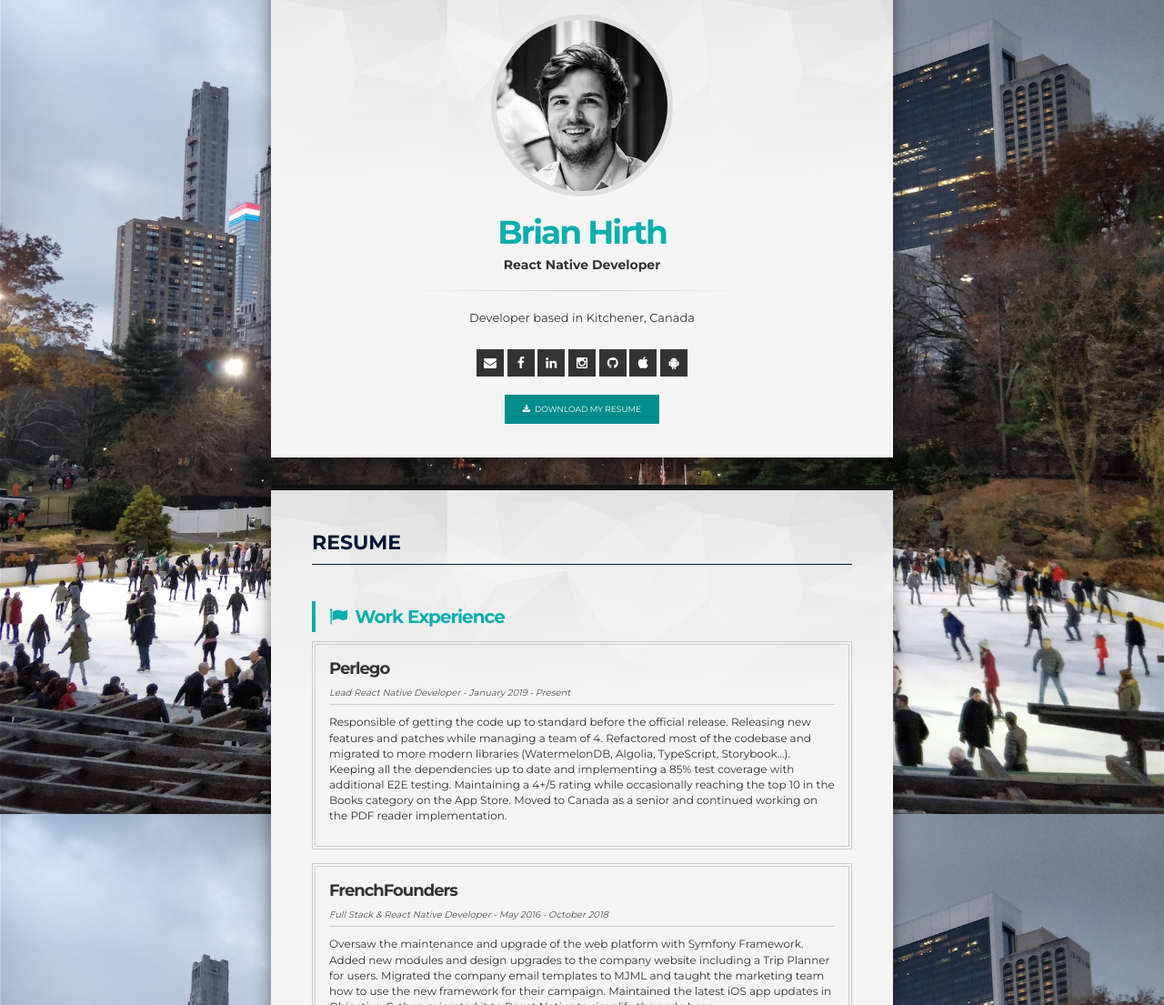
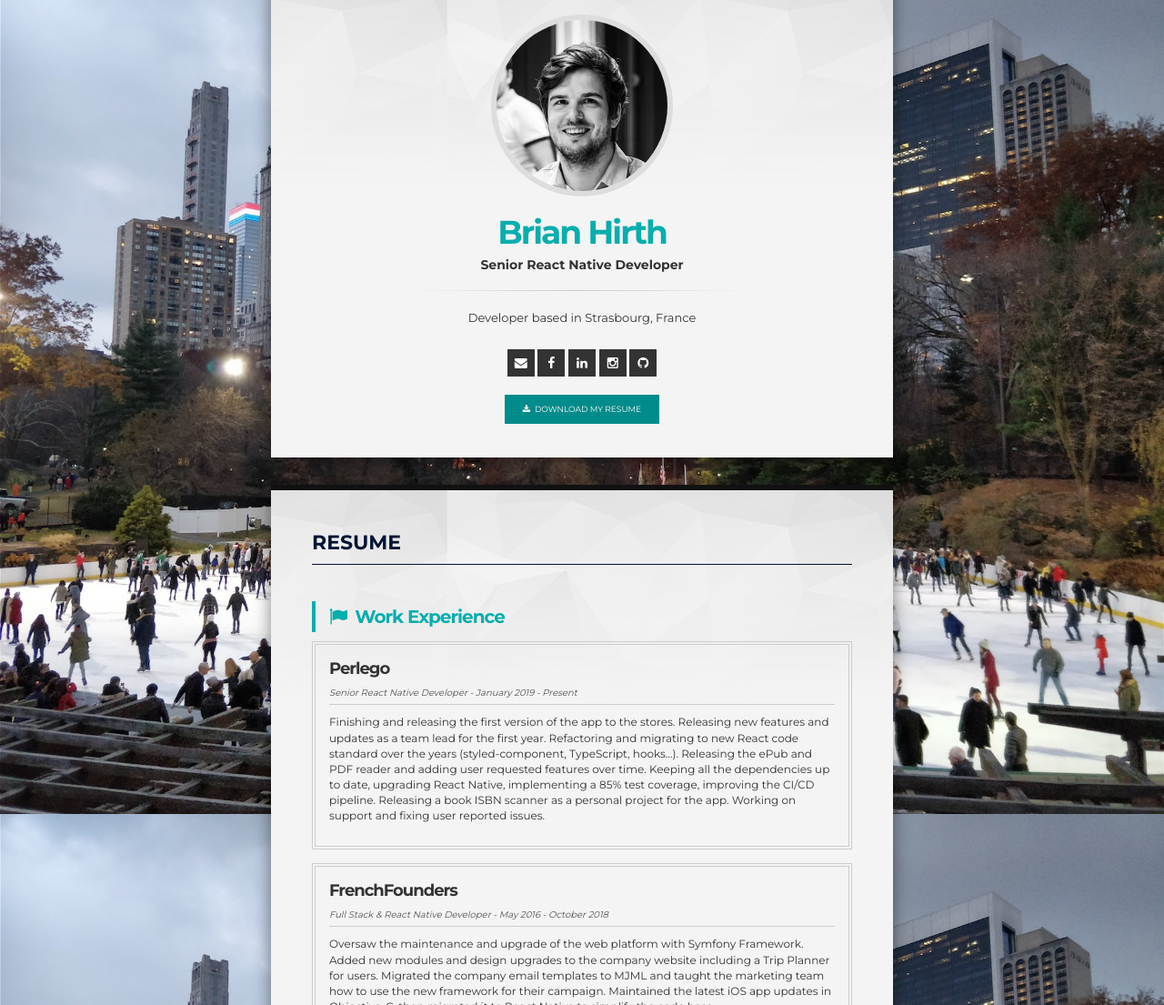
Before and after one commit to hirthbrian/brian-hirth-website, a plain HTML site: page index.html in a window 1280 px wide. Shown: the part 65-1170 px from the top of the page at 91% size. Drawn offline with Linux system fonts and the light colour scheme.

Commit message:
update resume

```diff
--- a/index.html
+++ b/index.html
@@ -23,10 +23,10 @@
             </div>
             <div class="vcard-profile-description">
                 <h1 class="profile-title"><span class="color1">Brian Hirth</span></h1>
-                <h2 class="profile-subtitle">React Native Developer</h2>
+                <h2 class="profile-subtitle">Senior React Native Developer</h2>
                 <hr class="hr1">
                 <div class="vcard-profile-description-text">
-                    <p>Developer based in Kitchener, Canada</p>
+                    <p>Developer based in Strasbourg, France</p>
                 </div>
             </div>
             <div class="vcard-footer">
@@ -36,8 +36,6 @@
                     <a href="https://www.linkedin.com/in/brianohirth/"><i class="fa fa-linkedin"></i></a>
                     <a href="https://www.instagram.com/brianohirth"><i class="fa fa-instagram"></i></a>
                     <a href="https://github.com/hirthbrian"><i class="fa fa-github"></i></a>
-                    <a href="https://itunes.apple.com/us/developer/brian-hirth/id1402859487"><i class="fa fa-apple"></i></a>
-                    <a href="https://play.google.com/store/apps/developer?id=Brian+Hirth"><i class="fa fa-android"></i></a>
                 </div>
             </div>
             <div class="resume-buttons header-page-buttons">
@@ -56,15 +54,15 @@
 
                 <div class="resume-item">
                     <h3 class="section-item-title-1">Perlego</h3>
-                    <h4 class="job">Lead React Native Developer - <span class="job-date">January 2019 - Present</span></h4>
+                    <h4 class="job">Senior React Native Developer - <span class="job-date">January 2019 - Present</span></h4>
                     <div class="graduation-description">
                         <p>
-                            Responsible of getting the code up to standard before the official release. Releasing new
-                            features and patches while managing a team of 4. Refactored most of the codebase and migrated
-                            to more modern libraries (WatermelonDB, Algolia, TypeScript, Storybook…). Keeping all the
-                            dependencies up to date and implementing a 85% test coverage with additional E2E testing.
-                            Maintaining a 4+/5 rating while occasionally reaching the top 10 in the Books category on the App Store.
-                            Moved to Canada as a senior and continued working on the PDF reader implementation.
+                            Finishing and releasing the first version of the app to the stores. Releasing new features
+                            and updates as a team lead for the first year. Refactoring and migrating to new React code standard
+                            over the years (styled-component, TypeScript, hooks…). Releasing the ePub and PDF reader and adding
+                            user requested features over time. Keeping all the dependencies up to date, upgrading React Native,
+                            implementing a 85% test coverage, improving the CI/CD pipeline. Releasing a book ISBN scanner as a
+                            personal project for the app. Working on support and fixing user reported issues.
                         </p>
                     </div>
                 </div>
```
Also changed, not shown: 1 other file.
